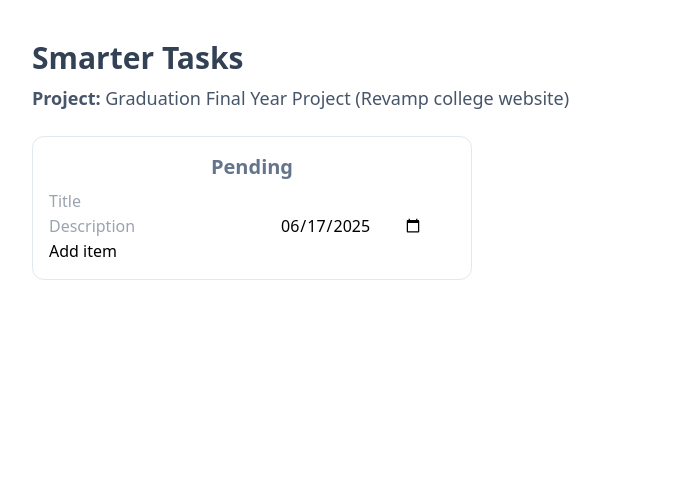
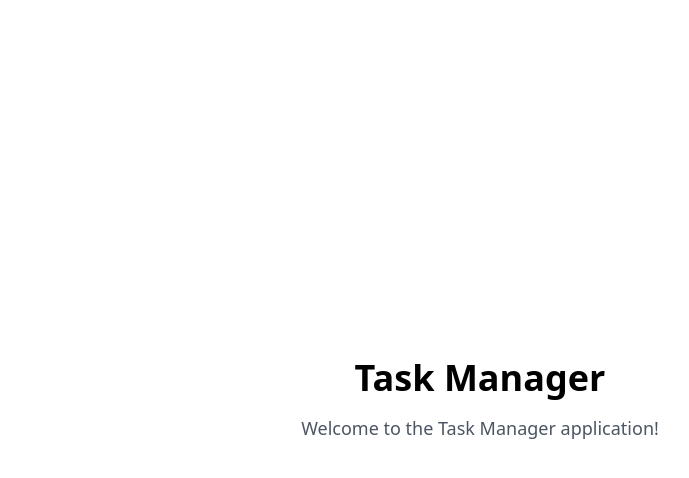
Before and after one commit to GSMPRANEETH/wd301, a React (Vite) app in the folder smarter-tasks/: page / in a window 1280 px wide. Shown: the top 478 px of the page, without its empty margins (160-849 px from the left). Built offline with nearby package versions, Linux system fonts and the light colour scheme.

Commit message:
added netlify.toml

```diff
--- a/smarter-tasks/package.json
+++ b/smarter-tasks/package.json
@@ -10,8 +10,10 @@
     "preview": "vite preview"
   },
   "dependencies": {
+    "@types/react-router-dom": "^5.3.3",
     "react": "^19.1.1",
-    "react-dom": "^19.1.1"
+    "react-dom": "^19.1.1",
+    "react-router-dom": "^7.9.4"
   },
   "devDependencies": {
     "@eslint/js": "^9.36.0",
--- a/smarter-tasks/src/App.tsx
+++ b/smarter-tasks/src/App.tsx
@@ -1,11 +1,20 @@
-import TaskApp from "./TaskApp";
+import HomePage from "./pages/HomePage";
+import TaskListPage from "./pages/TaskListPage";
+import { createBrowserRouter, RouterProvider } from "react-router-dom";
+
+const router = createBrowserRouter([
+	{
+		path: "/",
+		element: <HomePage />,
+	},
+	{
+		path: "/tasks",
+		element: <TaskListPage />,
+	},
+]);
 
 function App() {
-	return (
-		<div className="App">
-			<TaskApp />
-		</div>
-	);
+	return <RouterProvider router={router} />;
 }
 
 export default App;
--- a/smarter-tasks/src/TaskApp.tsx
+++ b/smarter-tasks/src/TaskApp.tsx
@@ -1,33 +1,29 @@
-import React from "react";
 import type { TaskItem } from "./types";
 import TaskList from "./TaskList";
 import TaskForm from "./TaskForm";
+import { useLocalStorage } from "./hooks/useLocalStorage";
 
-interface TaskAppProp {}
 interface TaskAppState {
 	tasks: TaskItem[];
 }
-class TaskApp extends React.Component<TaskAppProp, TaskAppState> {
-	constructor(props: TaskAppProp) {
-		super(props);
-		this.state = {
+
+const TaskApp = () => {
+	const [taskAppState, setTaskAppState] = useLocalStorage<TaskAppState>(
+		"tasks",
+		{
 			tasks: [],
-		};
 		}
+	);
 
-	addTask = (task: TaskItem) => {
-		this.setState((state) => {
-			return {
-				tasks: [...state.tasks, task],
-			};
+	const addTask = (task: TaskItem) => {
+		setTaskAppState({
+			tasks: [...taskAppState.tasks, task],
 		});
 	};
-	render() {
+
 	return (
-			<div className="container py-10 max-w-4xl mx-auto">
-				<h1 className="text-3xl mb-2 font-bold text-slate-700">
-					Smarter Tasks
-				</h1>
+		<div className="container py-10 max-w-7xl mx-auto">
+			<h1 className="text-3xl mb-2 font-bold text-slate-700">Smarter Tasks</h1>
 			<h1 className="text-lg mb-6 text-slate-600">
 				<span className="font-bold">Project: </span>
 				Graduation Final Year Project (Revamp college website)
@@ -37,13 +33,12 @@ class TaskApp extends React.Component<TaskAppProp, TaskAppState> {
 					<h1 className="text-slate-500 text-xl font-bold text-center mb-2">
 						Pending
 					</h1>
-						<TaskForm addTask={this.addTask} />
-						<TaskList tasks={this.state.tasks} />
+					<TaskForm addTask={addTask} />
+					<TaskList tasks={taskAppState.tasks} />
 				</div>
 			</div>
 		</div>
 	);
-	}
-}
+};
 
 export default TaskApp;
--- a/smarter-tasks/src/TaskForm.tsx
+++ b/smarter-tasks/src/TaskForm.tsx
@@ -1,4 +1,4 @@
-import React from "react";
+import React, { useState } from "react";
 import type { TaskItem } from "./types";
 interface TaskFormProps {
 	addTask: (task: TaskItem) => void;
@@ -8,69 +8,111 @@ interface TaskFormState {
 	description: string;
 	dueDate: Date;
 }
-class TaskForm extends React.Component<TaskFormProps, TaskFormState> {
-	constructor(props: TaskFormProps) {
-		super(props);
-		this.state = {
-			title: "",
-			description: "",
-			dueDate: new Date(),
-		};
-	}
 
-	addTask: React.FormEventHandler<HTMLFormElement> = (event) => {
+const TaskForm = (props: TaskFormProps) => {
+	const [formState, setFormState] = useState<TaskFormState>({
+		title: "",
+		description: "",
+		dueDate: new Date(),
+	});
+
+	const titleChanged: React.ChangeEventHandler<HTMLInputElement> = (event) => {
+		console.log(`${event.target.value}`);
+		setFormState({ ...formState, title: event.target.value });
+	};
+
+	const descriptionChanged: React.ChangeEventHandler<HTMLInputElement> = (
+		event
+	) => {
+		console.log(`${event.target.value}`);
+		setFormState({ ...formState, description: event.target.value });
+	};
+
+	const dueDateChanged: React.ChangeEventHandler<HTMLInputElement> = (
+		event
+	) => {
+		console.log(`${new Date(event.target.value).toLocaleDateString()}`);
+		setFormState({ ...formState, dueDate: new Date(event.target.value) });
+	};
+
+	const addTask: React.FormEventHandler<HTMLFormElement> = (event) => {
 		event.preventDefault();
 		const newTask = {
-			title: this.state.title,
-			description: this.state.description,
-			dueDate: this.state.dueDate,
+			title: formState.title,
+			description: formState.description,
+			dueDate: formState.dueDate,
 		};
-		this.props.addTask(newTask);
-		this.setState({ title: "", description: "", dueDate: new Date() });
+		props.addTask(newTask);
+		setFormState({ title: "", description: "", dueDate: new Date() });
 	};
 
-	titleChanged: React.ChangeEventHandler<HTMLInputElement> = (event) => {
-		console.log(`${event.target.value}`);
-		this.setState({ title: event.target.value });
-	};
-
-	descChanged: React.ChangeEventHandler<HTMLInputElement> = (event) => {
-		console.log(`${event.target.value}`);
-		this.setState({ description: event.target.value });
-	};
-
-	dateChanged: React.ChangeEventHandler<HTMLInputElement> = (event) => {
-		console.log(`${new Date(event.target.value).toLocaleDateString()}`);
-		this.setState({ dueDate: new Date(event.target.value) });
-	};
-	render() {
-		return (
-			<form onSubmit={this.addTask}>
-				<input
-					type="text"
-					id="todoTitle"
-					value={this.state.title}
-					onChange={this.titleChanged}
-					required
-					placeholder="Title"
-				/>
-				<input
-					type="text"
-					id="todoDescription"
-					value={this.state.description}
-					onChange={this.descChanged}
-					placeholder="Description"
-				/>
-				<input
-					type="date"
-					id="todoDueDate"
-					value={this.state.dueDate.toISOString().split("T")[0]}
-					onChange={this.dateChanged}
-				/>
-				<button type="submit">Add item</button>
-			</form>
-		);
-	}
-}
+	return (
+		<form onSubmit={addTask}>
+			<div className="grid md:grid-cols-4 md:gap-3">
+				<div className="relative z-0 w-full mb-6 group">
+					<input
+						id="todoTitle"
+						name="todoTitle"
+						type="text"
+						value={formState.title}
+						onChange={titleChanged}
+						className="block py-2.5 px-0 w-full text-sm text-gray-900 bg-transparent border-0 border-b-2 border-gray-300 appearance-none dark:border-gray-600 dark:focus:border-blue-500 focus:outline-none focus:ring-0 focus:border-blue-600 peer"
+						placeholder=" "
+					/>
+					<label
+						htmlFor="todoTitle"
+						className="peer-focus:font-medium absolute text-sm text-gray-500 dark:text-gray-400 duration-300 transform -translate-y-6 scale-75 top-3 -z-10 origin-[0] peer-focus:left-0 peer-focus:text-blue-600 peer-focus:dark:text-blue-500 peer-placeholder-shown:scale-100 peer-placeholder-shown:translate-y-0 peer-focus:scale-75 peer-focus:-translate-y-6"
+					>
+						Todo Title
+					</label>
+				</div>
+				<div className="relative z-0 w-full mb-6 group">
+					<input
+						id="todoDescription"
+						name="todoDescription"
+						type="text"
+						value={formState.description}
+						onChange={descriptionChanged}
+						placeholder=" "
+						className="block py-2.5 px-0 w-full text-sm text-gray-900 bg-transparent border-0 border-b-2 border-gray-300 appearance-none dark:border-gray-600 dark:focus:border-blue-500 focus:outline-none focus:ring-0 focus:border-blue-600 peer"
+					/>
+					<label
+						htmlFor="todoDescription"
+						className="peer-focus:font-medium absolute text-sm text-gray-500 dark:text-gray-400 duration-300 transform -translate-y-6 scale-75 top-3 -z-10 origin-[0] peer-focus:left-0 peer-focus:text-blue-600 peer-focus:dark:text-blue-500 peer-placeholder-shown:scale-100 peer-placeholder-shown:translate-y-0 peer-focus:scale-75 peer-focus:-translate-y-6"
+					>
+						Description
+					</label>
+				</div>
+				<div className="relative z-0 w-full mb-6 group">
+					<input
+						id="todoDueDate"
+						name="todoDueDate"
+						type="date"
+						value={formState.dueDate.toISOString().split("T")[0]}
+						onChange={dueDateChanged}
+						className="block py-2.5 px-0 w-full text-sm text-gray-900 bg-transparent border-0 border-b-2 border-gray-300 appearance-none dark:border-gray-600 dark:focus:border-blue-500 focus:outline-none focus:ring-0 focus:border-blue-600 peer"
+						placeholder=" "
+						required
+					/>
+					<label
+						htmlFor="todoDueDate"
+						className="peer-focus:font-medium absolute text-sm text-gray-500 dark:text-gray-400 duration-300 transform -translate-y-6 scale-75 top-3 -z-10 origin-[0] peer-focus:left-0 peer-focus:text-blue-600 peer-focus:dark:text-blue-500 peer-placeholder-shown:scale-100 peer-placeholder-shown:translate-y-0 peer-focus:scale-75 peer-focus:-translate-y-6"
+					>
+						Due Date
+					</label>
+				</div>
+				<div className="relative z-0 w-full mb-6 group">
+					<button
+						type="submit"
+						id="addTaskButton"
+						className="text-white bg-blue-700 hover:bg-blue-800 focus:ring-4 focus:outline-none focus:ring-blue-300 font-medium rounded-lg text-sm w-full sm:w-auto px-5 py-2.5 text-center dark:bg-blue-600 dark:hover:bg-blue-700 dark:focus:ring-blue-800"
+					>
+						Add item
+					</button>
+				</div>
+			</div>
+		</form>
+	);
+};
 
 export default TaskForm;
--- a/smarter-tasks/src/TaskList.tsx
+++ b/smarter-tasks/src/TaskList.tsx
@@ -1,4 +1,3 @@
-import React from "react";
 import Task from "./Task";
 import type { TaskItem } from "./types";
 
@@ -6,19 +5,21 @@ interface Props {
 	tasks: TaskItem[];
 }
 
-interface State {}
-
-class TaskList extends React.Component<Props, State> {
-	render() {
-		return this.props.tasks.map((task, idx) => (
-			<Task
-				key={idx}
-				title={task.title}
-				description={task.description}
-				dueDate={task.dueDate}
-			/>
-		));
-	}
-}
+const TaskList = (props: Props) => {
+	return (
+		<ol>
+			{props.tasks.map((task, idx) => (
+				<li>
+					<Task
+						key={idx}
+						title={task.title}
+						description={task.description}
+						dueDate={new Date(task.dueDate)}
+					/>
+				</li>
+			))}
+		</ol>
+	);
+};
 
 export default TaskList;
--- /dev/null
+++ b/smarter-tasks/src/hooks/useLocalStorage.ts
@@ -0,0 +1,24 @@
+import React, { useEffect, useState } from "react";
+
+const getStoredValue = <T>(key: string, defaultValue: T): T => {
+	const savedItem = localStorage.getItem(key);
+	if (savedItem) {
+		return JSON.parse(savedItem);
+	}
+	return defaultValue;
+};
+
+export const useLocalStorage = <T>(
+	key: string,
+	defaultValue: T
+): [T, React.Dispatch<React.SetStateAction<T>>] => {
+	const [value, setValue] = useState(() => {
+		return getStoredValue(key, defaultValue);
+	});
+
+	useEffect(() => {
+		localStorage.setItem(key, JSON.stringify(value));
+	}, [key, value]);
+
+	return [value, setValue];
+};
--- /dev/null
+++ b/smarter-tasks/src/pages/HomePage.tsx
@@ -0,0 +1,14 @@
+// HomePage.tsx
+import React from "react";
+
+const HomePage: React.FC = () => {
+	return (
+		<div className="flex flex-col justify-center items-center h-screen">
+			<h1 className="text-4xl font-bold mb-4">Task Manager</h1>
+			<p className="text-lg text-gray-600">
+				Welcome to the Task Manager application!
+			</p>
+		</div>
+	);
+};
+export default HomePage;
--- /dev/null
+++ b/smarter-tasks/src/pages/TaskListPage.tsx
@@ -0,0 +1,11 @@
+// TaskListPage.tsx
+import React from "react";
+const TaskListPage: React.FC = () => {
+	return (
+		<div>
+			<h1>This is the Task List Page</h1>
+		</div>
+	);
+};
+
+export default TaskListPage;
```
Also changed, not shown: smarter-tasks/src/Task.tsx (+11 -10 lines), 2 other files (tests, documents, lock files or other folders). Lines whose indentation alone changed are shown as unchanged.
